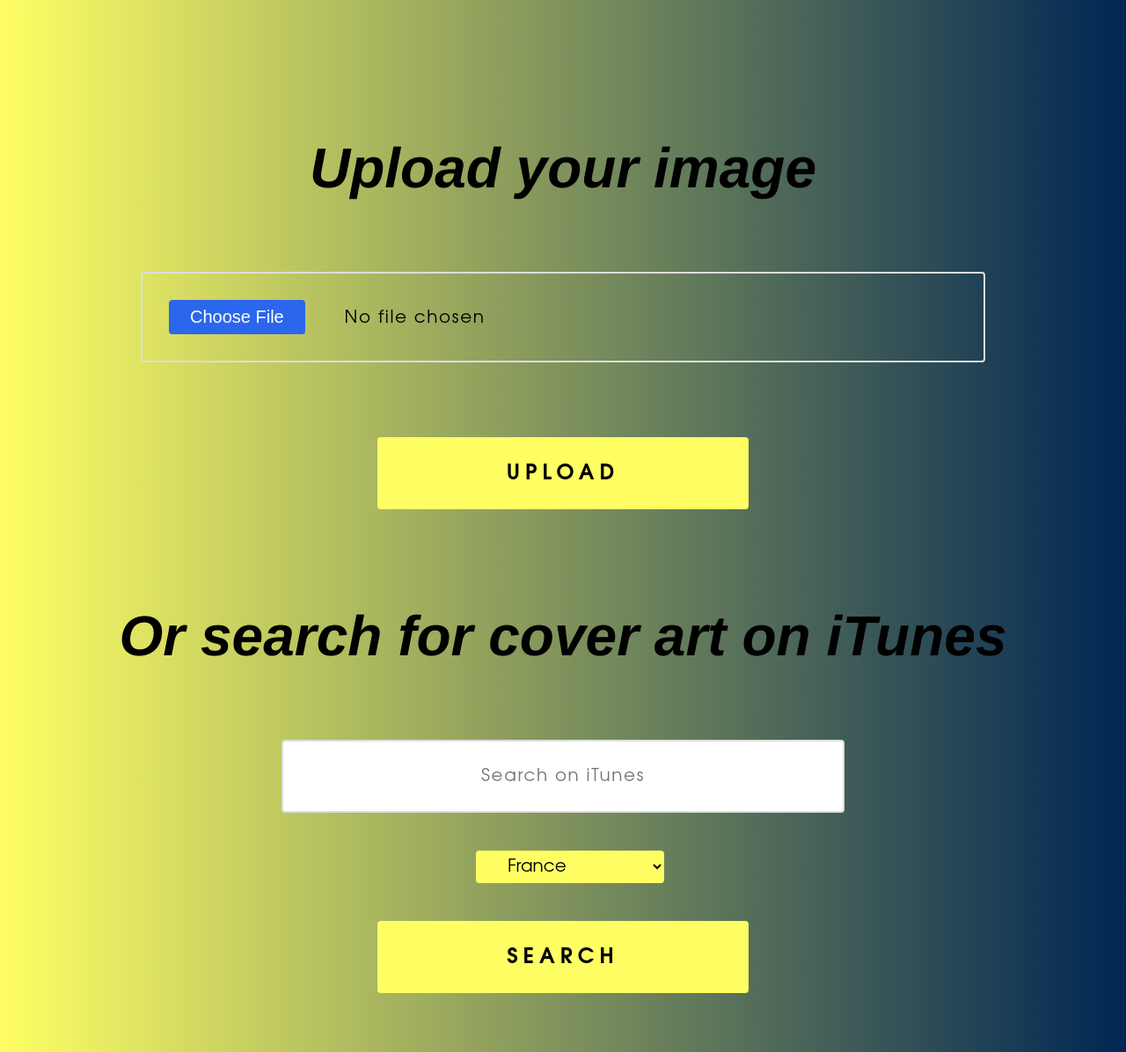
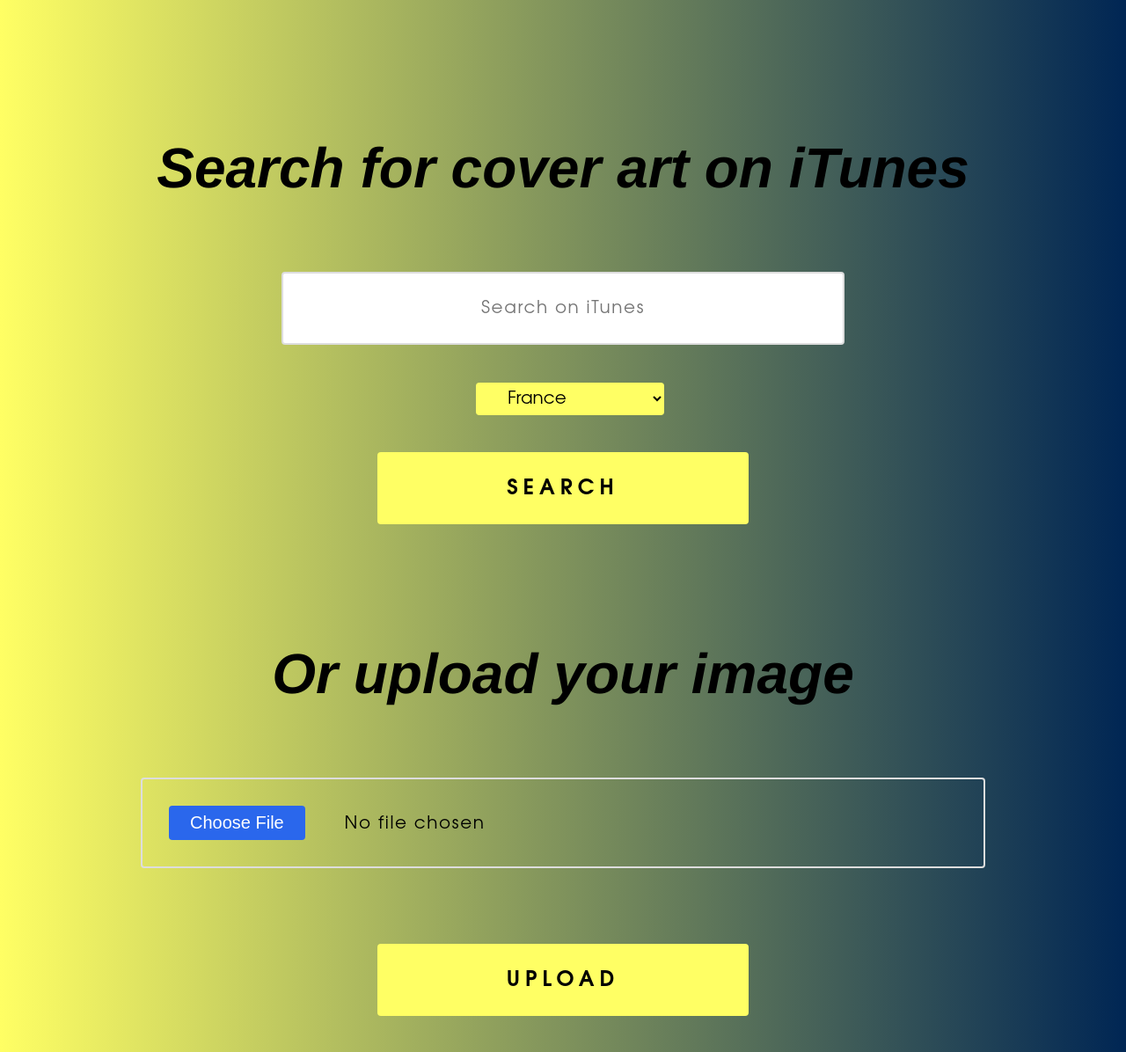
Before and after one commit to Thomas-Fernandes/GTFR-CG, a Flask app: page / in a window 1280 px wide. Shown: the top 1196 px of the page at 88% size. Run offline with Flask 3, Linux system fonts and the light colour scheme; some libraries are stand-ins or nearby versions.

Commit message:
inverting upload and search bar in html

```diff
--- a/Artwork/static/styles/download.css
+++ b/Artwork/static/styles/download.css
@@ -1,4 +1,3 @@
-/* download.css */
 * {
     display: flex;
     flex-direction: column;
--- a/Artwork/templates/upload.html
+++ b/Artwork/templates/upload.html
@@ -6,16 +6,7 @@
     <link rel="stylesheet" type="text/css" href="{{ url_for('static', filename='styles/upload.css') }}" />
 </head>
 <body>
-    <h1>Upload your image</h1>
-    <form method="post" enctype="multipart/form-data">
-        <div class="flexbox">
-            <input type="file" name="file" class="file" />
-            <p class="error">{{ error }}</p>
-            <input type="submit" value="UPLOAD" class="button" />
-        </div>
-    </form>
-
-    <h1>Or search for cover art on iTunes</h1>
+    <h1>Search for cover art on iTunes</h1>
     <form id="iTunesSearchForm" method="post">
         <div class="flexbox">
             <input type="text" name="query" id="query" placeholder="Search on iTunes" />
@@ -29,6 +20,15 @@
     </form>
     <div id="results" class="result-container"></div>
 
+    <h1>Or upload your image</h1>
+    <form method="post" enctype="multipart/form-data">
+        <div class="flexbox">
+            <input type="file" name="file" class="file" />
+            <p class="error">{{ error }}</p>
+            <input type="submit" value="UPLOAD" class="button" />
+        </div>
+    </form>
+
     <script src="https://ajax.googleapis.com/ajax/libs/jquery/1.11.3/jquery.min.js"></script>
     <script src="{{ url_for('static', filename='js/itunes_search.js') }}"></script>
 </body>
```
